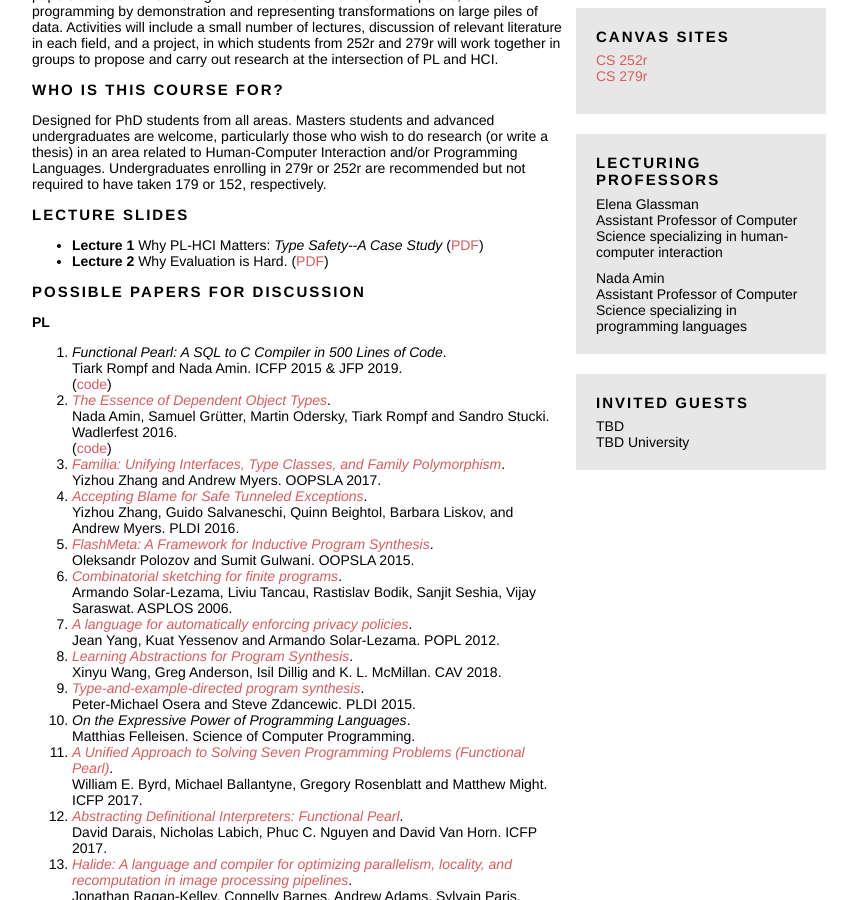
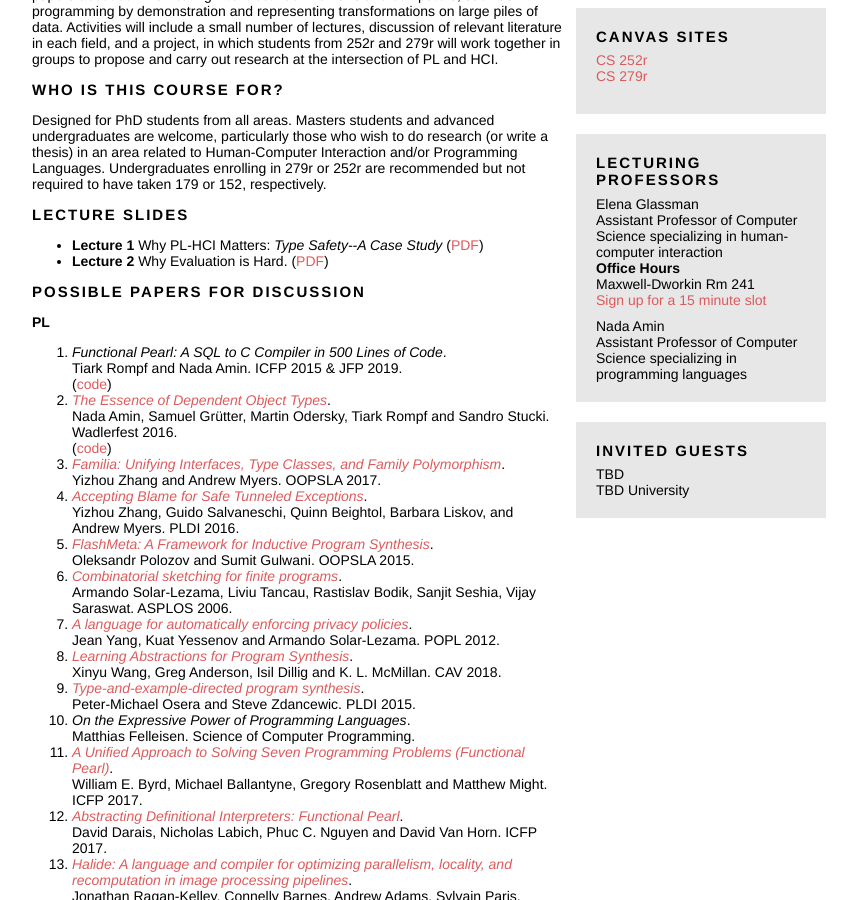
Before and after one commit to eglassman/pl-hci-seminar, a Jekyll site: the page built from index.html, in a window 1280 px wide and 900 px high, scrolled down 356 px. Shown: the whole window, without its empty margins (211-1068 px from the left). Built offline with Jekyll 4.4.1, drawn with Linux system fonts in a browser that asks for light colours.

Commit message:
added office hours

```diff
--- a/index.html
+++ b/index.html
@@ -181,6 +181,11 @@ Students enrolled in 252r will select and present papers on PL topics including
         Assistant Professor of Computer Science
         specializing in human-computer interaction
       </div>
+      <div class="boldish">Office Hours</div>
+      <div>
+Maxwell-Dworkin Rm 241<br>
+<a href="https://calendar.google.com/calendar/selfsched?sstoken=UU5pdmMyN0ozcG1BfGRlZmF1bHR8YzM5MGNlYTBiZDkxODZjZWI0M2VkNWY3OGQ4N2JkMjk">Sign up for a 15 minute slot</a>
+      </div>
     </div>
     <div>
       <div class="slightlybold">
```
Also changed, not shown: 1 other file.
